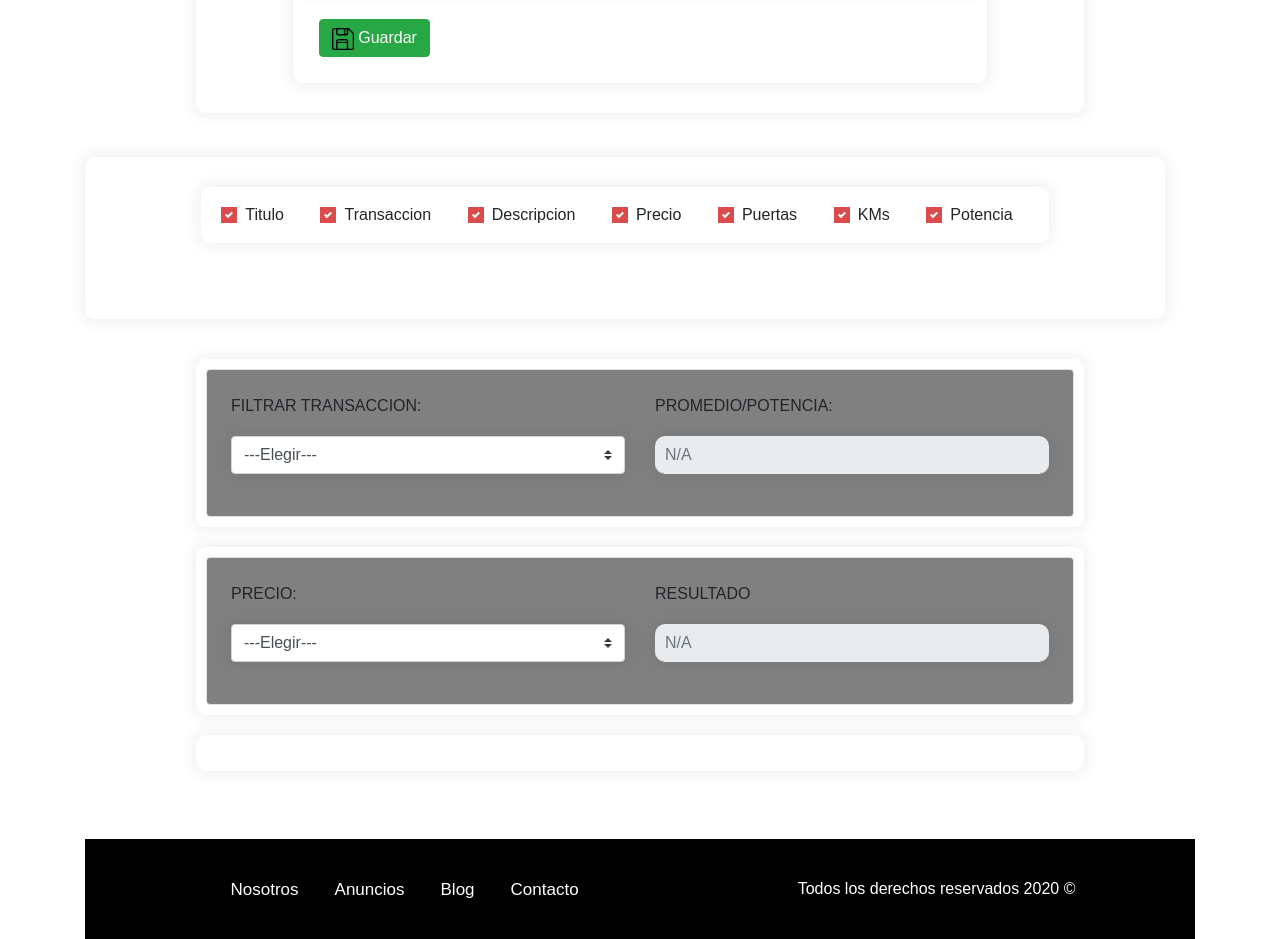
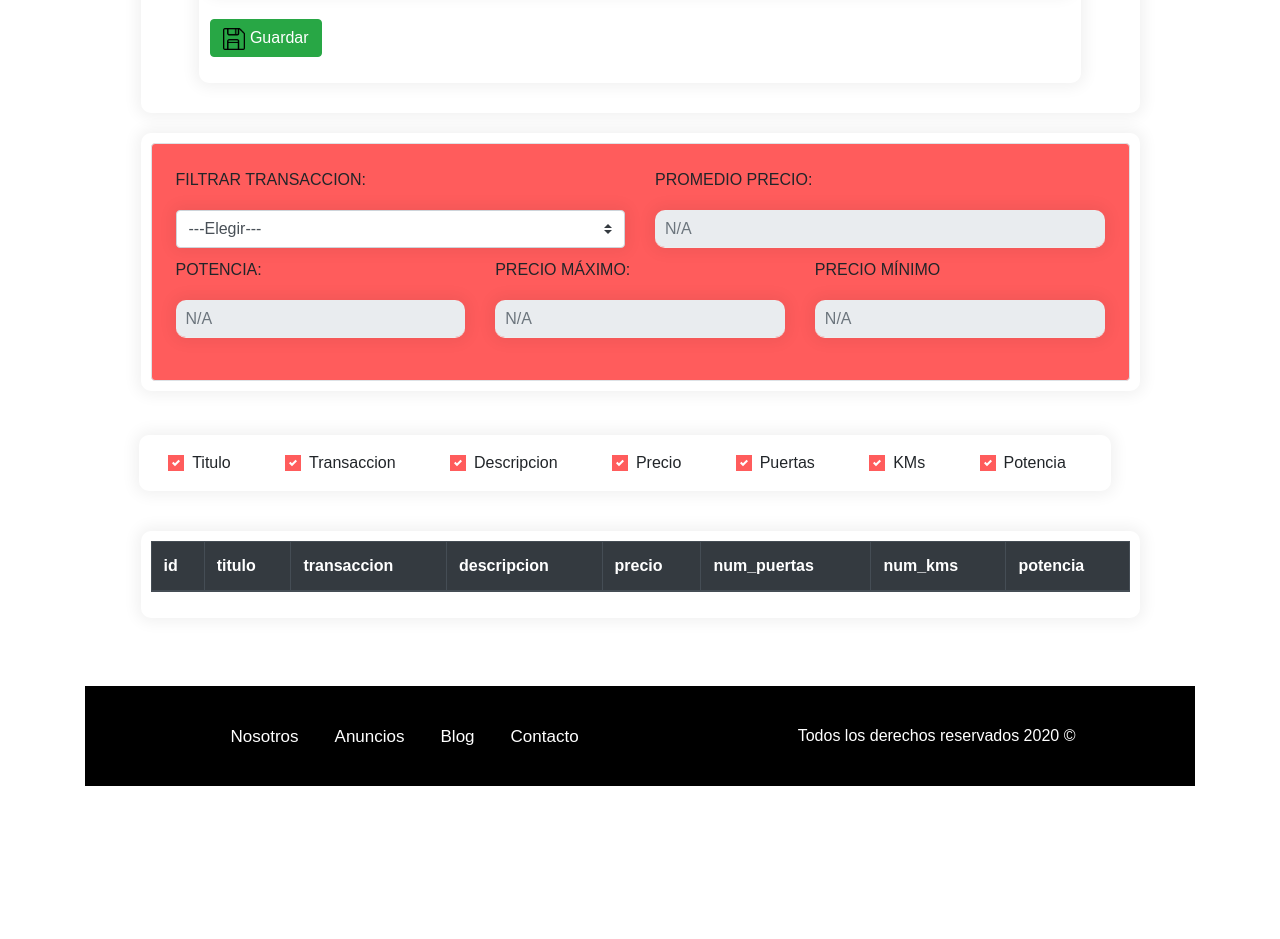
Before and after one commit to nmiguenz/Laboratorio-III, a plain HTML site: page 2020/Parciales/Miguenz.RSP.LaboIII/public/index.html in a window 1280 px wide. Shown: the part 1196-2135 px from the top of the page. After the commit the page ends 1982 px from the top, so only its background shows below. Drawn offline with nearby package versions, Linux system fonts and the light colour scheme; no server answers; files whose address does not match are found by name.

Commit message:
ABM en el localStorage completo

```diff
--- a/2020/Parciales/Miguenz.RSP.LaboIII/public/css/estilos.css
+++ b/2020/Parciales/Miguenz.RSP.LaboIII/public/css/estilos.css
@@ -51,12 +51,16 @@ label[for='alquiler'], label[for='venta']{
 }
 
 #divTabla, .form, fieldset, .card{
-    width:80%;
+    width:90%;
     margin:20px auto;
     padding: 10px;
     text-align:left;
     box-shadow:0 0 15px 4px rgba(0,0,0,0.06);
     border-radius: 10px;
+    /* overflow: auto; */
+}
+
+#divTabla{
     overflow: auto;
 }
 
@@ -75,7 +79,7 @@ p{
 }
 
 .filtros{
-    background-color: gray;
+    background-color:#ff5c5c;
     padding-left: 1.5rem;
     padding-top: 1.5rem;
     padding-right: 1.5rem;
@@ -86,10 +90,6 @@ p{
     padding-left: 0;
 }
 
-
-#imgContainer{
-    text-align: center;
-}
 
 #banner{
     width: 100%;
@@ -127,7 +127,7 @@ p{
 }
 
 .custom-checkbox .custom-control-input:checked~.custom-control-label::after {
-    background-color: RGB(219, 75, 75);
+    background-color: #ff5c5c
 }
 
 a{
@@ -154,15 +154,6 @@ a{
     margin-left: 20px;
 }
 
-#banner{
-    width: 100%;
-    margin: 0px;
-    margin-top: 20px;
-    margin-bottom: 20px;
-    height: 250px;
-    border-radius: 10px;
-}
-
 #footer {
     height: 100px;
   }
@@ -177,4 +168,5 @@ a{
         display: flex;
         flex-direction: column;
     }
+
 }
--- a/2020/Parciales/Miguenz.RSP.LaboIII/public/index.html
+++ b/2020/Parciales/Miguenz.RSP.LaboIII/public/index.html
@@ -86,18 +86,69 @@
                 <input type="number" name="potencia" id="txtPotencia" min="0" class="form-control" placeholder="Potencia" required>
 
 
-                <button type="submit" value="Guardar" class="btn btn-success">
-                    <img src="./img/salvar.png" alt="diskette" height="22px">
-                    Guardar
-                </button>
+                <div class="row">
+                    <button type="submit" value="Guardar" class="btn btn-success">
+                        <img src="./img/salvar.png" alt="diskette" height="22px">
+                        Guardar
+                    </button>
+                    <div id="botonesTabla" style="display: none;">
+
+
+                            <button id="btnEditar" class="btn btn-warning">Modificar</button>
+                            <button id='btnBaja' class="btn btn-danger">Eliminar</button>
+                            <button type="reset"  id='btnCancelar' class="btn btn-dark">Cancelar</button>
+                    </div>
+                </div>
 
             </form>
         </fieldset>
 
 
+        <!-- FILTROS -->
+        <div class="form filterBox">
+            <div class="card-body container border rounded filtros">
+                <div class="row align-items-center">
+                    <div class="div_transaccion col">
+                        <label for="filtrarTransaccion">FILTRAR TRANSACCION:</label>
+                        <select class="content__form-input custom-select" name="filtrarTransaccion" id="filtrarTransaccion">
+                            <option value="" disabled selected>---Elegir---</option>
+                            <!-- <option value="alquiler">Alquiler</option>
+                            <option value="venta">Venta</option>
+                            <option value="permuta">Permuta</option> -->
+                        </select>
+                    </div>
+                    <div class="div_promedio col">
+                        <label for="filtrarPromedio">PROMEDIO PRECIO: </label>
+                        <br>
+                        <input class="content__form-input form-control" name="promedio" type="text" id="filtrarPromedio" placeholder="N/A" readonly  />
+
+                    </div>
+                </div>
+                <div class="row align-items-center">
+                    <div class="div_transaccion col">
+                        <label for="filtrarPotencia">POTENCIA: </label>
+                        <br>
+                        <input class="content__form-input form-control" name="potencia" type="text" id="filtrarPotencia" placeholder="N/A" readonly  />
+                    </div>
+                    <div class="div_transaccion col">
+
+                        <label for="filtrarMax">PRECIO MÁXIMO: </label>
+                        <br>
+                        <input class="content__form-input form-control" name="velociadadMax" type="text" id="filtrarMax" placeholder="N/A" readonly  />
+                    </div>
+                    <div class="div_transaccion col">
+
+                        <label for="filtrarMin">PRECIO MÍNIMO </label>
+                        <br>
+                        <input class="content__form-input form-control" name="velocidadMin" type="text" id="filtrarMin" placeholder="N/A" readonly  />
+                    </div>
+                </div>
+            </div>
+        </div>
+
         <!-- checkbox -->
         <div class="row mt-4 filterShow__checkbox container" id='filtroCheckbox'>
-            <div class="col form">
+
                 <div class="checkboxContainer form py-3 d-flex justify-content-around flex-wrap">
 
                     <div class="custom-control custom-checkbox custom-control-inline">
@@ -134,75 +185,21 @@
                         <input type="checkbox" class="custom-control-input" id="potenciaChk" value="potenciaChk" checked>
                         <label class="custom-control-label" for="potenciaChk">Potencia</label>
                     </div>
-
                 </div>
-                <div class="mt-2 justify-content-around" style="display: flex;">
-                    <button class="btn btn-succcess align-self-center" id="btnPreferencias" ></button>
-                </div>
-            </div>
         </div>
 
-        <div id="botonesTabla" style="display: none;" class="container">
 
-            <div  class="d-flex flex-row justify-content-start">
-                <button id="btnEditar" class="btn btn-warning">Modificar</button>
-                <button id='btnBaja' class="btn btn-danger">Eliminar</button>
-                <button type="reset"  id='btnCancelar' class="btn btn-dark">Cancelar</button>
-            </div>
-        </div>
-
-        <!-- FILTROS -->
-        <div class="form filterBox">
-            <div class="card-body container border rounded filtros">
-                <div class="row align-items-center">
-                    <div class="div_transaccion col">
-                        <label for="filtrarTransaccion">FILTRAR TRANSACCION:</label>
-                        <select class="content__form-input custom-select" name="filtrarTransaccion" id="filtrarTransaccion">
-                            <option value="" disabled selected>---Elegir---</option>
-                            <!-- <option value="alquiler">Alquiler</option>
-                            <option value="venta">Venta</option>
-                            <option value="permuta">Permuta</option> -->
-                            <option value="potencia">Potencia</option>
-                        </select>
-                    </div>
-                    <div class="div_promedio col">
-                        <label for="filtrarPromedio">PROMEDIO/POTENCIA: </label>
-                        <br>
-                        <input class="content__form-input form-control" name="promedio" type="text" id="filtrarPromedio" placeholder="N/A" readonly  />
-                    </div>
-                </div>
-            </div>
-        </div>
-        <div class="form filterBox">
-            <div class="card-body container border rounded filtros">
-                <div class="row align-items-center">
-                    <div class="div_precio col">
-                        <label for="filtrarPrecio">PRECIO:</label>
-                        <select class="content__form-input custom-select" name="filtrarPrecio" id="filtrarPrecio">
-                            <option value="" disabled selected>---Elegir---</option>
-                            <option value="maximo">Precio Maximo</option>
-                            <option value="minimo">Precio Minimo</option>
-                            <option value="potencia">Potencia</option>
-                        </select>
-                    </div>
-                    <div class="div_promedio col">
-                        <label for="filtrarResultado">RESULTADO</label>
-                        <br>
-                        <input class="content__form-input form-control" name="promedio" type="text" id="filtrarResultado" placeholder="N/A" readonly  />
-                    </div>
-                </div>
-            </div>
-        </div>
-
-        <div class="spinner"></div>
+        <!-- SPINNER -->
+        <!-- <div class="spinner"></div> -->
 
         <div id="divTabla" class="container">
             <table id="tabla" class="table table-bordered table-striped table-hover">
 
             </table>
         </div>
-        <div id="spinner"></div>
+        <!-- <div id="spinner"></div> -->
 
+        <!-- FOOTER -->
         <div class="row justify-content-center">
             <div class="container-fluid">
                 <div id="footer" class="col-12 footer bg-dark d-flex d-inline-flex flex-row align-items-center justify-content-around mt-5">
```
Also changed, not shown: 2020/Parciales/Miguenz.RSP.LaboIII/public/dist/app.js.
